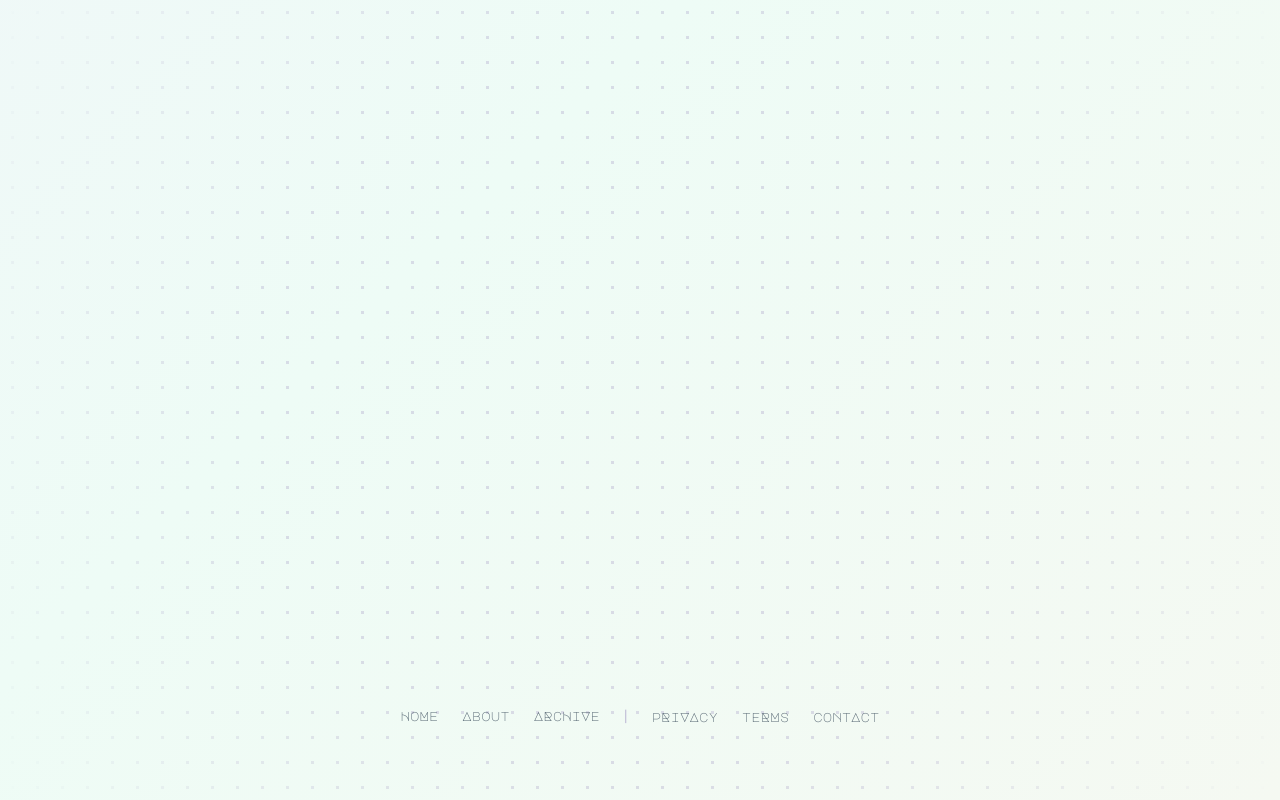
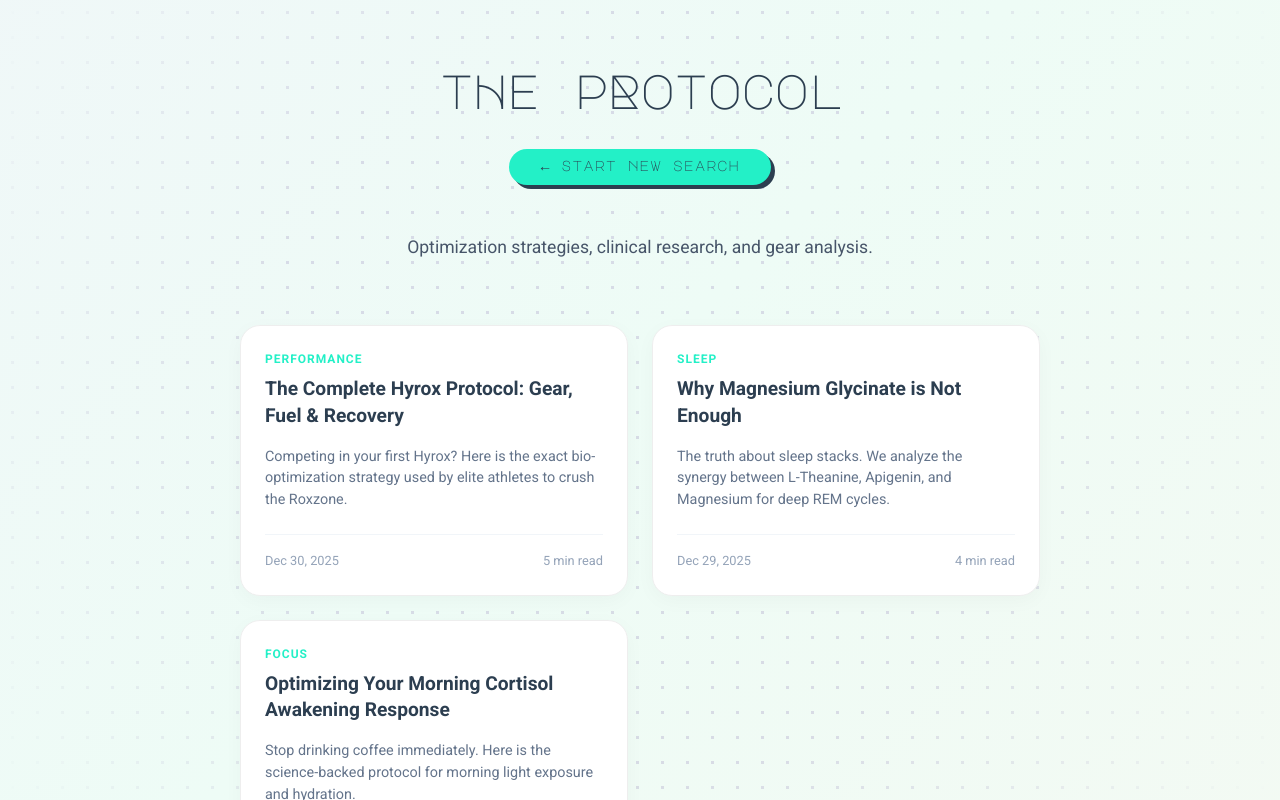
Before and after one commit to askthewitch/ventiko-engine, a React (Vite) app in the folder frontend/: page /blog in a window 1280 px wide. Shown: the top 800 px of the page. Built offline with nearby package versions, Linux system fonts and the light colour scheme.

Commit message:
Phase 19 Complete: Blog Infrastructure & SEO Fixes

```diff
--- a/frontend/src/App.jsx
+++ b/frontend/src/App.jsx
@@ -5,6 +5,7 @@
 import Home from './pages/Home'
 import About from './pages/About'
 import Archive from './pages/Archive'
+import Blog from './pages/Blog' // CHANGED: Import Blog
 import Footer from './components/Footer'
 
 function App() {
@@ -23,6 +24,7 @@
 
         <Route path="/about" element={<About />} />
         <Route path="/archive" element={<Archive />} />
+        <Route path="/blog" element={<Blog />} /> {/* CHANGED: Add Route */}
       </Routes>
 
       <Footer />
--- a/frontend/src/components/Footer.jsx
+++ b/frontend/src/components/Footer.jsx
@@ -33,6 +33,7 @@
         <div className="footer-group">
           <Link to="/" className="footer-link">HoMe</Link>
           <Link to="/about" className="footer-link">About</Link>
+          <Link to="/blog" className="footer-link">bloG</Link> {/* CHANGED: Added Blog */}
           <Link to="/archive" className="footer-link">ARcHiVe</Link>
         </div>
 
--- a/frontend/src/pages/Archive.jsx
+++ b/frontend/src/pages/Archive.jsx
@@ -1,13 +1,12 @@
 import { useEffect, useState } from 'react';
 import axios from 'axios';
-import { useNavigate } from 'react-router-dom';
+import { useNavigate, Link } from 'react-router-dom'; // CHANGED: Added Link
 
 function Archive() {
   const navigate = useNavigate();
   const [archiveData, setArchiveData] = useState([]);
   const [loading, setLoading] = useState(true);
 
-  // Fetch the history when page loads
   useEffect(() => {
     const fetchHistory = async () => {
       try {
@@ -21,19 +20,12 @@
     fetchHistory();
   }, []);
 
-  // Allow clicking a past query to search it again
-  const runSearch = (term) => {
-    // Navigate to the NEW Seo-Friendly URL structure
-    navigate(`/s/${encodeURIComponent(term)}`);
-  };
-
   return (
     <div style={{ maxWidth: '800px', margin: '0 auto', paddingBottom: '4rem' }}>
 
       <section style={{ marginBottom: '3rem', textAlign: 'center' }}>
         <h1>live archive</h1>
 
-        {/* CHANGED: ADDED NAVIGATION BUTTON */}
         <button
           onClick={() => navigate('/')}
           className="main-search-btn"
@@ -57,10 +49,13 @@
           )}
 
           {archiveData.map((log) => (
-            <div
+            /* SEO FIX: Use <Link> instead of <div> onClick.
+               This allows Googlebot to follow the path. */
+            <Link
               key={log.id}
-              onClick={() => runSearch(log.query)}
+              to={`/s/${encodeURIComponent(log.query)}`}
               style={{
+                textDecoration: 'none', // Remove underline
                 background: 'white',
                 padding: '1.5rem',
                 borderRadius: '12px',
@@ -74,7 +69,7 @@
               onMouseOver={(e) => e.currentTarget.style.borderColor = '#23F0C7'}
               onMouseOut={(e) => e.currentTarget.style.borderColor = '#e2e8f0'}
             >
-              {/* THE QUERY (What they searched) */}
+              {/* THE QUERY */}
               <div style={{ display: 'flex', justifyContent: 'space-between', alignItems: 'center' }}>
                 <span style={{
                   fontFamily: 'Major Mono Display',
@@ -90,7 +85,7 @@
                 </span>
               </div>
 
-              {/* THE RESULTS (What we found) */}
+              {/* THE RESULTS */}
               <div style={{
                 fontSize: '0.9rem',
                 color: '#64748b',
@@ -102,7 +97,7 @@
                 <strong style={{ color: '#23F0C7' }}>results:</strong> {log.results_summary.toLowerCase()}
               </div>
 
-            </div>
+            </Link>
           ))}
         </div>
       )}
--- /dev/null
+++ b/frontend/src/pages/Blog.jsx
@@ -0,0 +1,118 @@
+import { useState } from 'react'
+import { useNavigate } from 'react-router-dom'
+
+function Blog() {
+  const navigate = useNavigate();
+
+  // MOCK DATA: This is where your daily AI-generated articles will live
+  // Later, we can pull this from a database or a simple JSON file.
+  const articles = [
+    {
+      id: 1,
+      slug: "hyrox-beginners-guide",
+      title: "The Complete Hyrox Protocol: Gear, Fuel & Recovery",
+      excerpt: "Competing in your first Hyrox? Here is the exact bio-optimization strategy used by elite athletes to crush the Roxzone.",
+      date: "Dec 30, 2025",
+      readTime: "5 min read",
+      category: "Performance"
+    },
+    {
+      id: 2,
+      slug: "sleep-stack-science",
+      title: "Why Magnesium Glycinate is Not Enough",
+      excerpt: "The truth about sleep stacks. We analyze the synergy between L-Theanine, Apigenin, and Magnesium for deep REM cycles.",
+      date: "Dec 29, 2025",
+      readTime: "4 min read",
+      category: "Sleep"
+    },
+    {
+      id: 3,
+      slug: "morning-routine-cortisol",
+      title: "Optimizing Your Morning Cortisol Awakening Response",
+      excerpt: "Stop drinking coffee immediately. Here is the science-backed protocol for morning light exposure and hydration.",
+      date: "Dec 28, 2025",
+      readTime: "6 min read",
+      category: "Focus"
+    }
+  ];
+
+  return (
+    <div style={{ maxWidth: '800px', margin: '0 auto', paddingBottom: '4rem' }}>
+
+      {/* HEADER */}
+      <section style={{ marginBottom: '4rem', textAlign: 'center' }}>
+        <h1>tHe pRotocol</h1>
+
+        <button
+          onClick={() => navigate('/')}
+          className="main-search-btn"
+          style={{ marginBottom: '2rem', fontSize: '0.9rem', padding: '0.6rem 2rem' }}
+        >
+          ← start new search
+        </button>
+
+        <p style={{
+          fontFamily: 'Roboto, sans-serif',
+          fontSize: '1.1rem',
+          color: '#475569'
+        }}>
+          Optimization strategies, clinical research, and gear analysis.
+        </p>
+      </section>
+
+      {/* ARTICLE GRID */}
+      <div className="grid">
+        {articles.map((article) => (
+          <div
+            key={article.id}
+            className="card"
+            style={{
+              cursor: 'pointer',
+              display: 'flex',
+              flexDirection: 'column',
+              justifyContent: 'space-between'
+            }}
+            onClick={() => alert("Article Reader Coming in Phase 20!")} // Placeholder for next step
+          >
+            <div>
+              <div style={{
+                fontSize: '0.75rem',
+                color: '#23F0C7',
+                fontWeight: 'bold',
+                textTransform: 'uppercase',
+                letterSpacing: '1px',
+                marginBottom: '0.5rem'
+              }}>
+                {article.category}
+              </div>
+
+              <h3 style={{ fontSize: '1.2rem', lineHeight: '1.4', marginBottom: '1rem' }}>
+                {article.title}
+              </h3>
+
+              <p style={{ fontSize: '0.9rem', color: '#64748b', marginBottom: '1.5rem' }}>
+                {article.excerpt}
+              </p>
+            </div>
+
+            <div style={{
+              borderTop: '1px solid #f1f5f9',
+              paddingTop: '1rem',
+              display: 'flex',
+              justifyContent: 'space-between',
+              alignItems: 'center',
+              fontSize: '0.8rem',
+              color: '#94a3b8'
+            }}>
+              <span>{article.date}</span>
+              <span>{article.readTime}</span>
+            </div>
+          </div>
+        ))}
+      </div>
+
+    </div>
+  )
+}
+
+export default Blog
--- a/frontend/src/pages/Home.jsx
+++ b/frontend/src/pages/Home.jsx
@@ -182,6 +182,17 @@
           {loading ? "scanning..." : "search"}
         </button>
       </div>
+{/* GEO CONTEXT WRAPPER: Helps AI understand the intent of the list */}
+{!loading && searchTerm && results.length > 0 && (
+        <div style={{
+          maxWidth: '800px', margin: '0 auto 2rem auto',
+          fontFamily: 'Roboto', color: '#64748b', fontSize: '0.95rem',
+          borderLeft: '3px solid #23F0C7', paddingLeft: '1rem'
+        }}>
+          Protocol generated for <strong style={{color: '#2c3e50'}}>{searchTerm}</strong>.
+          Analyzing {results.length} bio-optimized matches based on clinical efficacy and user reviews.
+        </div>
+      )}
 
       <div className="grid">
         {loading && (
```
